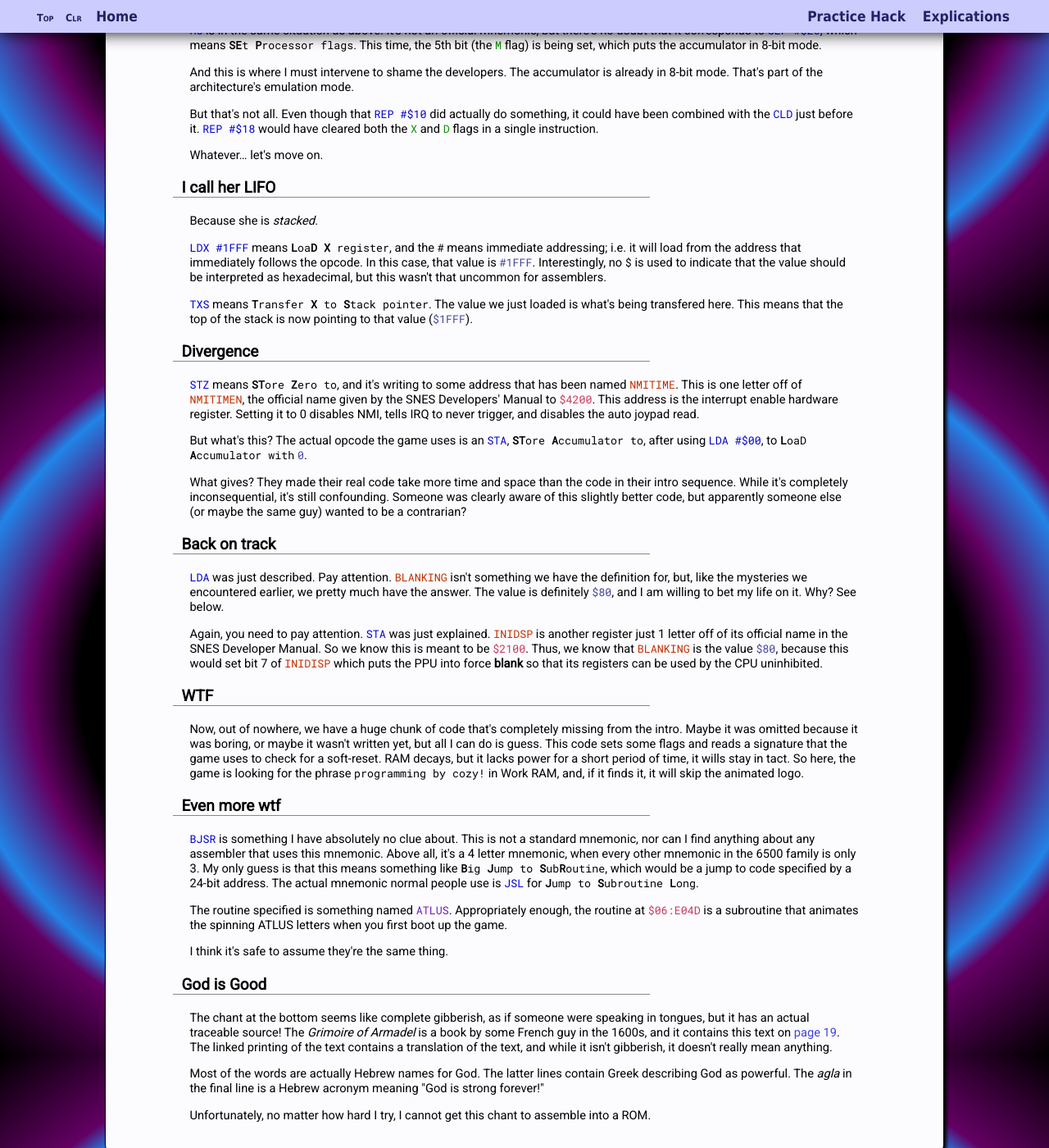
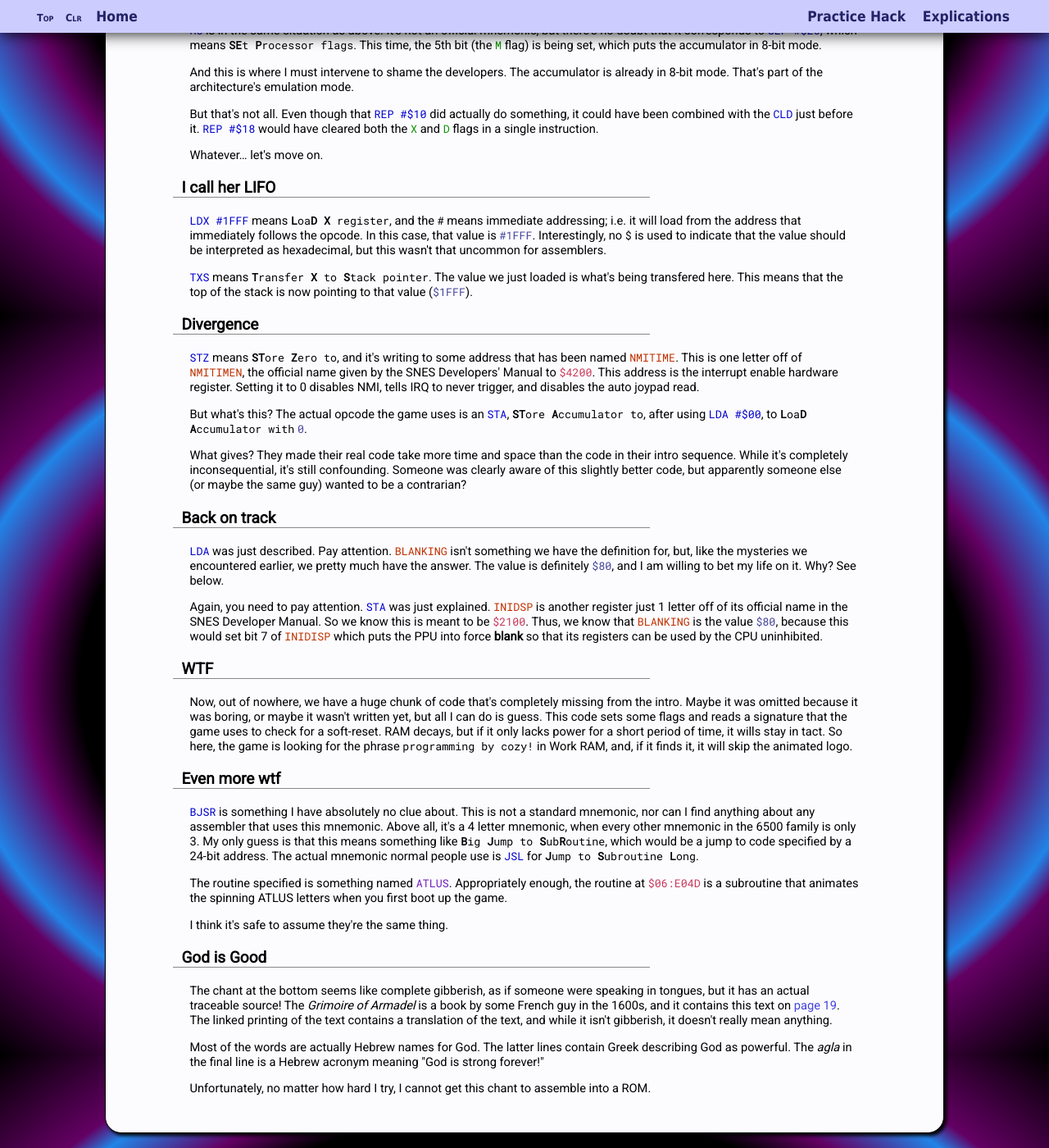
Before and after one commit to spannerisms/spannerisms.github.io, a Jekyll site: the page built from smtreset.html, in a window 1280 px wide and 1400 px high, scrolled down 2344 px. Shown: the whole window at 82% size. Built offline with Jekyll 4.4.1, drawn with Linux system fonts in a browser that asks for light colours; some of the changed text lies outside the part shown.

Commit message:
Update smtreset.html

```diff
--- a/smtreset.html
+++ b/smtreset.html
@@ -77,14 +77,13 @@
 	<p>But that's not all. Even though that <code class="opcode">REP #$10</code> did actually do something, it could have been combined with the <code class="opcode">CLD</code> just before it. <code class="opcode">REP #$18</code> would have cleared both the <code class="register">X</code> and <code class="register">D</code> flags in a single instruction.</p>
 	<p>Whatever&hellip; let's move on.</p>
 
-	<h3>I call her LIFO</h3>
-	<p>Because she is <em>stacked</em>.</p>
+	<h3 joke="tasteless" title="Because she is stacked.">I call her LIFO</h3>
 	<p><code class="opcode">LDX #1FFF</code> means <code><b>L</b>oa<b>D</b> <b>X</b> register</code>, and the <code>#</code> means immediate addressing; i.e. it will load from the address that immediately follows the opcode. In this case, that value is <code class="value">#1FFF</code>. Interestingly, no <code>$</code> is used to indicate that the value should be interpreted as hexadecimal, but this wasn't that uncommon for assemblers.</p>
 	<p><code class="opcode">TXS</code> means <code><b>T</b>ransfer <b>X</b> to <b>S</b>tack pointer</code>. The value we just loaded is what's being transfered here. This means that the top of the stack is now pointing to that value (<code class="value">$1FFF</code>).</p>
 
 	<h3>Divergence</h3>
 	<p><code class="opcode">STZ</code> means <code><b>ST</b>ore <b>Z</b>ero to</code>, and it's writing to some address that has been named <code class="label">NMITIME</code>. This is one letter off of <code class="label">NMITIMEN</code>, the official name given by the SNES Developers' Manual to <code class="address">$4200</code>. This address is the interrupt enable hardware register. Setting it to 0 disables NMI, tells IRQ to never trigger, and disables the auto joypad read.</p>
-	<p>But what's this? The actual opcode the game uses is an <code class="opcode">STA</code>, <code><b>ST</b>ore <b>A</b>ccumulator to</code>, after using <code class="opcode">LDA #$00</code>, to <code><b>L</b>oa</b>D <b>A</b>ccumulator with</code> <code class="value">0</code>.</p>
+	<p>But what's this? The actual opcode the game uses is an <code class="opcode">STA</code>, <code><b>ST</b>ore <b>A</b>ccumulator to</code>, after using <code class="opcode">LDA #$00</code>, to <code><b>L</b>oa<b>D</b> <b>A</b>ccumulator with</code> <code class="value">0</code>.</p>
 	<p>What gives? They made their real code take more time and space than the code in their intro sequence. While it's completely inconsequential, it's still confounding. Someone was clearly aware of this slightly better code, but apparently someone else (or maybe the same guy) wanted to be a contrarian?</p>
 
 	<h3>Back on track</h3>
@@ -92,7 +91,7 @@
 	<p>Again, you need to pay attention. <code class="opcode">STA</code> was just explained. <code class="label">INIDSP</code> is another register just 1 letter off of its official name in the SNES Developer Manual. So we know this is meant to be <code class="address">$2100</code>. Thus, we know that <code class="label">BLANKING</code> is the value <code class="value">$80</code>, because this would set bit 7 of <code class="label">INIDISP</code> which puts the PPU into force <strong>blank</strong> so that its registers can be used by the CPU uninhibited.<p>
 
 	<h3>WTF</h3>
-	<p>Now, out of nowhere, we have a huge chunk of code that's completely missing from the intro. Maybe it was omitted because it was boring, or maybe it wasn't written yet, but all I can do is guess. This code sets some flags and reads a signature that the game uses to check for a soft-reset. RAM decays, but it lacks power for a short period of time, it wills stay in tact. So here, the game is looking for the phrase <code>programming by cozy!</code> in Work RAM, and, if it finds it, it will skip the animated logo.</p>
+	<p>Now, out of nowhere, we have a huge chunk of code that's completely missing from the intro. Maybe it was omitted because it was boring, or maybe it wasn't written yet, but all I can do is guess. This code sets some flags and reads a signature that the game uses to check for a soft-reset. RAM decays, but if it only lacks power for a short period of time, it wills stay in tact. So here, the game is looking for the phrase <code>programming by cozy!</code> in Work RAM, and, if it finds it, it will skip the animated logo.</p>
 
 	<h3>Even more wtf</h3>
 	<p><code class="opcode">BJSR</code> is something I have absolutely no clue about. This is not a standard mnemonic, nor can I find anything about any assembler that uses this mnemonic. Above all, it's a 4 letter mnemonic, when every other mnemonic in the 6500 family is only 3. My only guess is that this means something like <code><b>B</b>ig <b>J</b>ump to <b>S</b>ub<b>R</b>outine</code>, which would be a jump to code specified by a 24-bit address. The actual mnemonic normal people use is <code class="opcode">JSL</code> for <code><b>J</b>ump to <b>S</b>ubroutine <b>L</b>ong</code>.</p>
```
Also changed, not shown: other parts of smtreset.html (+1 -1 lines).
